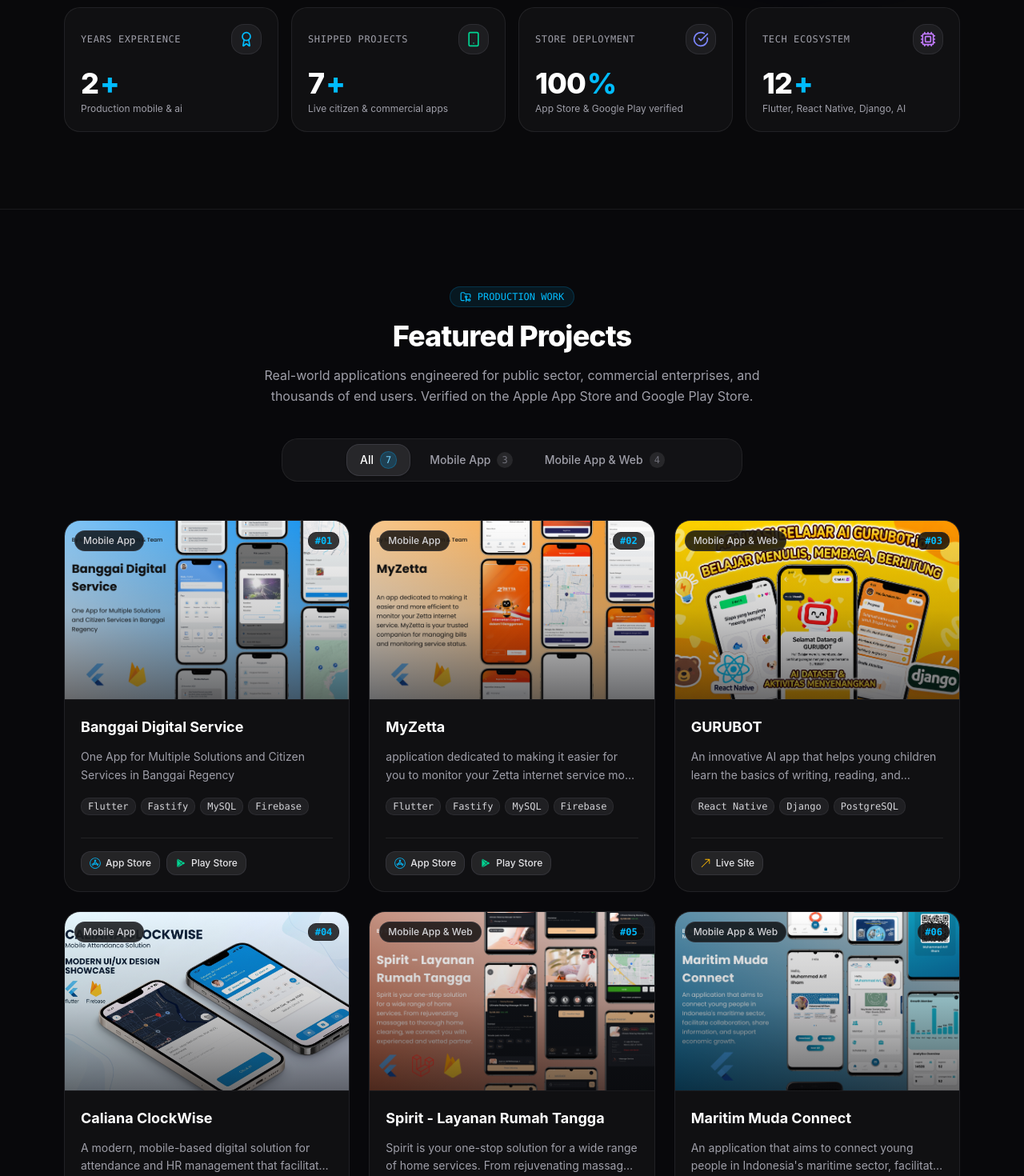
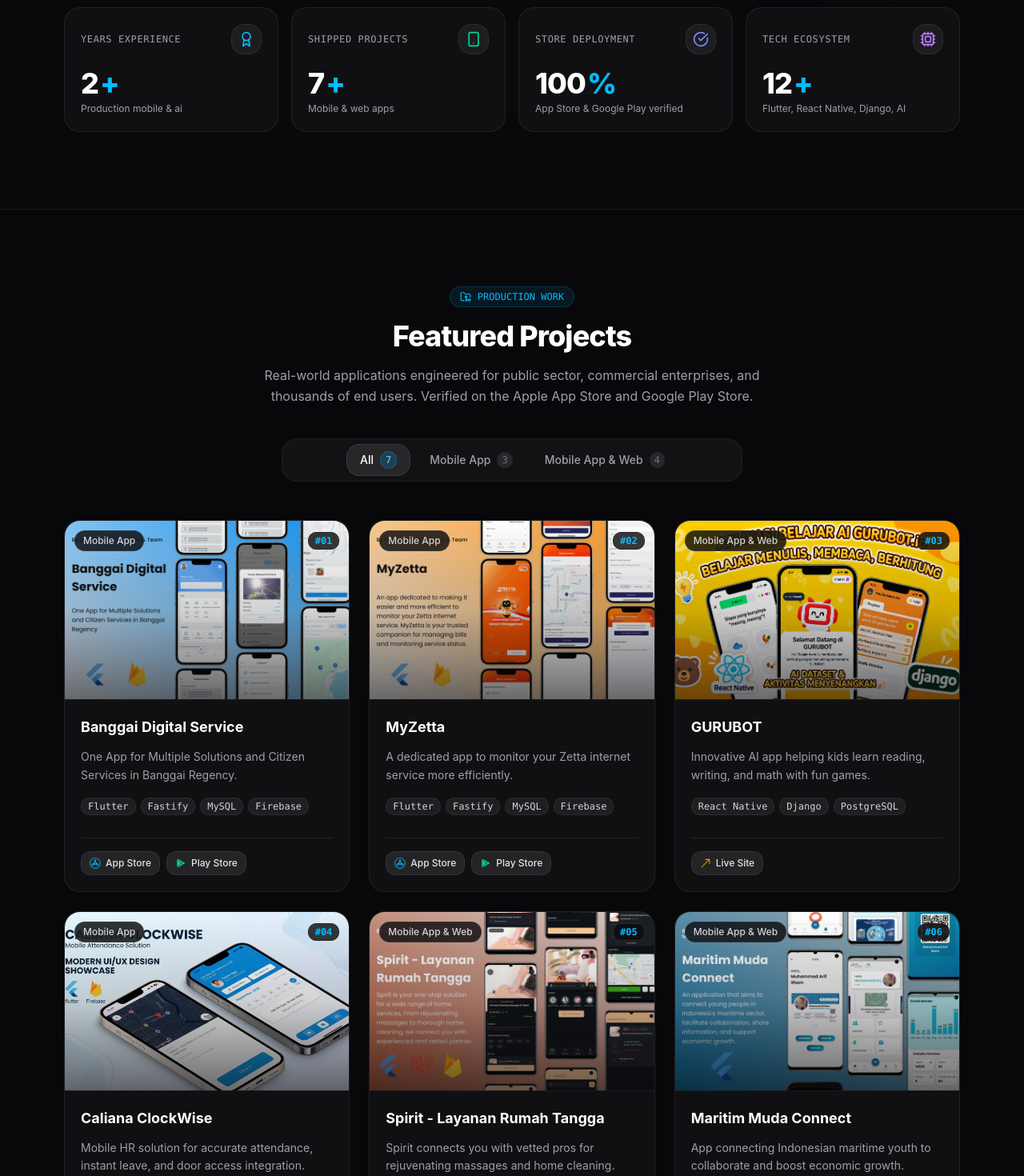
Before and after one commit to ArifIlham0/portfolio-new, a Next.js app: page / in a window 1280 px wide. Shown: the part 680-2150 px from the top of the page at 80% size. Built offline with nearby package versions, Linux system fonts and the light colour scheme.

Commit message:
chore: update project descriptions and stats copy

```diff
--- a/components/home/Stats.tsx
+++ b/components/home/Stats.tsx
@@ -15,7 +15,7 @@
     num: 7,
     suffix: "+",
     label: "Shipped Projects",
-    subtext: "Live citizen & commercial apps",
+    subtext: "Mobile & web apps",
     icon: <Smartphone className="w-5 h-5 text-emerald-400" />,
   },
   {
--- a/constants/project.ts
+++ b/constants/project.ts
@@ -4,7 +4,7 @@
             num: "01",
             category: "Mobile App",
             title: "Banggai Digital Service",
-            description: "One App for Multiple Solutions and Citizen Services in Banggai Regency",
+            description: "One App for Multiple Solutions and Citizen Services in Banggai Regency.",
             image: "/assets/banggai-digital-service.png",
             app_store: "https://apps.apple.com/id/app/banggai-digital-service/id6754150070",
             play_store: "https://play.google.com/store/apps/details?id=id.caliana.digitalServiceBanggai",
@@ -28,7 +28,7 @@
             num: "02",
             category: "Mobile App",
             title: "MyZetta",
-            description: "application dedicated to making it easier for you to monitor your Zetta internet service more efficiently.",
+            description: "A dedicated app to monitor your Zetta internet service more efficiently.",
             image: "/assets/myzetta.png",
             app_store: "https://apps.apple.com/id/app/myzetta/id6740265889",
             play_store: "https://play.google.com/store/apps/details?id=id.caliana.zetta",
@@ -51,7 +51,7 @@
             num: "03",
             category: "Mobile App & Web",
             title: "GURUBOT",
-            description: "An innovative AI app that helps young children learn the basics of writing, reading, and counting through fun games and activities.",
+            description: "Innovative AI app helping kids learn reading, writing, and math with fun games.",
             image: "/assets/gurubot.png",
             website: "https://gurubot.io/welcome",
             stack: [
@@ -70,7 +70,7 @@
             num: "04",
             category: "Mobile App",
             title: "Caliana ClockWise",
-            description: "A modern, mobile-based digital solution for attendance and HR management that facilitates accurate employee attendance tracking, instant leave requests, and integration with door access security systems.",
+            description: "Mobile HR solution for accurate attendance, instant leave, and door access integration.",
             image: "/assets/caliana_clockwise.jpeg",
             website: null,
             app_store: "https://apps.apple.com/id/app/caliana-clockwise/id6446073722",
@@ -94,7 +94,7 @@
             num: "05",
             category: "Mobile App & Web",
             title: "Spirit - Layanan Rumah Tangga",
-            description: "Spirit is your one-stop solution for a wide range of home services. From rejuvenating massages to thorough home cleaning, we connect you with experienced and vetted partner.",
+            description: "Spirit connects you with vetted pros for rejuvenating massages and home cleaning.",
             image: "/assets/spirit.png",
             website: "https://www.instagram.com/spirithomeservice/",
             stack: [
@@ -116,7 +116,7 @@
             num: "06",
             category: "Mobile App & Web",
             title: "Maritim Muda Connect",
-            description: "An application that aims to connect young people in Indonesia's maritime sector, facilitate collaboration, share information, and support economic growth.",
+            description: "App connecting Indonesian maritime youth to collaborate and boost economic growth.",
             image: "/assets/maritim-muda.png",
             app_store: null,
             play_store: "https://play.google.com/store/apps/details?id=com.maritim.maritimmudaconnect",
@@ -137,7 +137,7 @@
             num: "07",
             category: "Mobile App & Web",
             title: "Vocasia",
-            description: "An online educational marketplace & learning management system platform for sharing structured skills and knowledge. Vocasia can be widely used for both individuals and communities with affordable training prices.",
+            description: "Affordable educational marketplace & LMS platform for sharing structured skills.",
             image: "/assets/vocasia.png",
             app_store: null,
             website: "https://vocasia.id/",
```
